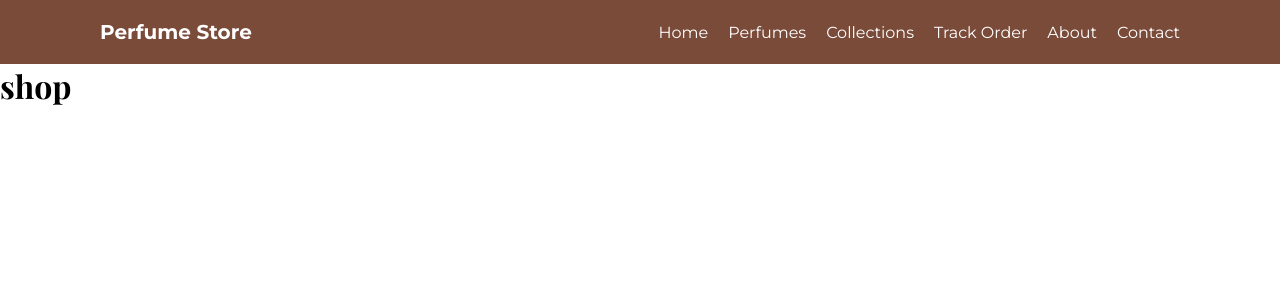
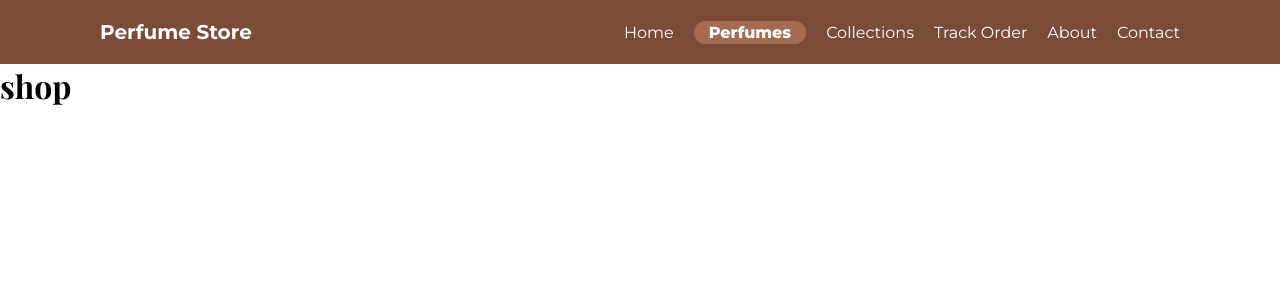
Before and after one commit to MoeezAhmed-Developer/perfume-webiste, a React (Vite) app: page /perfumes in a window 1280 px wide. Shown: the top 300 px of the page. Built offline with nearby package versions, Linux system fonts and the light colour scheme.

Commit message:
remove link and add navLink in header

```diff
--- a/src/components/Header.jsx
+++ b/src/components/Header.jsx
@@ -1,6 +1,7 @@
 import { useState } from "react";
-import { Link } from "react-router-dom";
+import { Link, NavLink } from "react-router-dom";
 import style from "../css/header.module.css";
+import "../css/header.css";
 
 function Header() {
   const [display, setDisplay] = useState(false);
@@ -13,22 +14,22 @@ function Header() {
       <nav>
         <ul className={display ? style.showMenu : ""}>
           <li>
-            <Link to="/">Home</Link>
+            <NavLink to="/">Home</NavLink>
           </li>
           <li>
-            <Link to="/perfumes">Perfumes</Link>
+            <NavLink to="/perfumes">Perfumes</NavLink>
           </li>
           <li>
-            <Link to="/collections">Collections</Link>
+            <NavLink to="/collections">Collections</NavLink>
           </li>
           <li>
-            <Link to="/order">Track Order</Link>
+            <NavLink to="/order">Track Order</NavLink>
           </li>
           <li>
-            <Link to="/about">About</Link>
+            <NavLink to="/about">About</NavLink>
           </li>
           <li>
-            <Link to="/contact">Contact</Link>
+            <NavLink to="/contact">Contact</NavLink>
           </li>
         </ul>
         {/* <div className="site-icons">
--- /dev/null
+++ b/src/css/header.css
@@ -0,0 +1,7 @@
+.active {
+  font-weight: 800;
+  background-color: #a66a52;
+  padding: 2px 15px;
+  border-radius: 50px;
+  /* transition: padding 0.3s ease; */
+}
--- a/src/css/header.module.css
+++ b/src/css/header.module.css
@@ -68,9 +68,6 @@
 
   .header ul li {
     font-size: 14px;
-    /* width: 100%;
-    border-bottom: 1px solid #fff;
-    font-size: 14px; */
   }
 
   .uil-bars {
--- a/src/css/hero-section.module.css
+++ b/src/css/hero-section.module.css
@@ -13,7 +13,7 @@
   .heroSection img {
     width: 100vw;
     height: 100vh;
-    object-fit: cover;
-    object-position: left;
+    /* object-fit: cover;
+    object-position: left; */
   }
 }
```
